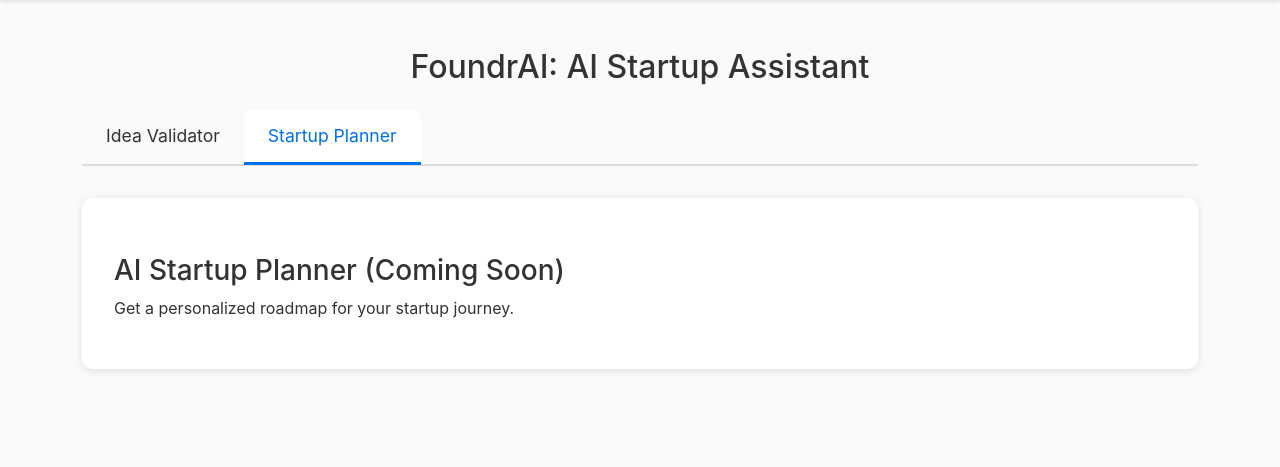
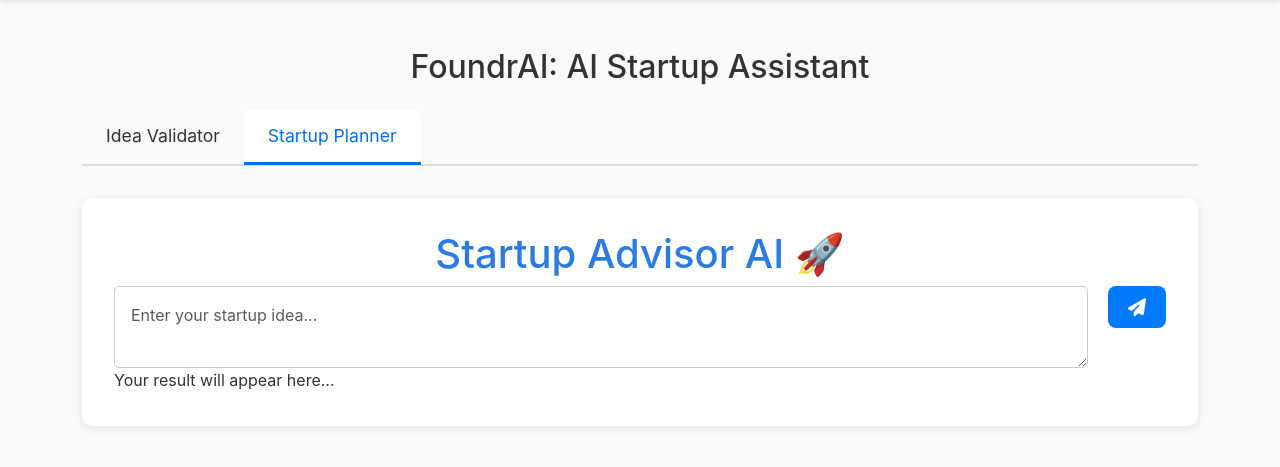
Before and after one commit to FawazKhan1011/Cyber-Cypher-4.0, a Flask app: template templates/promt.html in a window 1280 px wide, after a click on "Startup Planner". Shown: the part 63-530 px from the top of the page. Run offline with Flask 3, Linux system fonts and the light colour scheme; the template is opened without the code that fills it, so the values that code supplies are empty.

Commit message:
added validate idea feature

```diff
--- a/run.py
+++ b/run.py
@@ -1,4 +1,4 @@
-from flask import Flask, request, render_template
+from flask import Flask, request, render_template,jsonify
 import requests, os
 from dotenv import load_dotenv
 
@@ -13,43 +13,94 @@ HEADERS = {"Authorization": f"Bearer {os.getenv('HUGGINGFACE_API_KEY')}"}
 def home():
     return render_template("index.html")
 
-@app.route("/feature", methods=["GET", "POST"])
+@app.route("/promt",methods=["GET"])
 def promt():
-    response_text = ""
+    return render_template("promt.html")
 
-    if request.method == "POST":
-        user_input = request.form["idea"]
+@app.route("/advisor", methods=["POST"])
+def advisor():
+    try:
+        response_text = ""
 
-        # Format input for clear, direct responses
+        if request.method == "POST":
+            data = request.json
+            user_input = data.get('input')
+
+            if not user_input:
+                return jsonify({'error': 'No input provided'}), 400
+
+            # Format input for clear, direct responses
+            formatted_input = (
+                "You are a professional startup advisor who provides clear, practical guidance "
+                "for launching, growing, and managing businesses, with a focus on tech, gaming, "
+                "and AI sectors. Provide responses directly without repeating the user's question. "
+                "Ensure your response is thorough, detailed, and step-by-step when applicable.\n\n"
+                "Question: " + user_input + "\n\nAnswer:"
+            )
+
+            payload = {"inputs": formatted_input}
+
+            # Call Hugging Face API
+            response = requests.post(API_URL, headers=HEADERS, json=payload)
+
+            if response.status_code == 200:
+                result = response.json()
+
+                if isinstance(result, list) and len(result) > 0:
+                    full_response = result[0].get("generated_text", "").strip()
+
+                    # Extract AI response after "Answer:"
+                    if "Answer:" in full_response:
+                        response_text = full_response.split("Answer:", 1)[-1].strip()
+                    else:
+                        response_text = full_response
+
+                    return jsonify({"response": response_text})
+
+            return jsonify({"error": response.text}), response.status_code
+
+    except Exception as e:
+        return jsonify({"error": str(e)}), 500
+
+
+@app.route('/validate', methods=['POST'])
+def validate():
+    try:
+        data = request.json
+        user_input = data.get('input')
+
+        if not user_input:
+            return jsonify({'error': 'No input provided'}), 400
+
+        # Properly formatted prompt to reduce input echo
         formatted_input = (
-            "You are a professional startup advisor who provides clear, practical guidance "
-            "for launching, growing, and managing businesses, with a focus on tech, gaming, "
-            "and AI sectors. Provide responses directly without repeating the user's question. "
-            "Ensure your response is thorough, detailed, and step-by-step when applicable.\n\n"
-            "Question: " + user_input + "\n\nAnswer:"
+            "You are an expert in startup evaluations. Analyze the following startup idea by "
+            "assessing its market potential, strengths, weaknesses, and growth opportunities. "
+            "Provide only the analysis in paragraph form without repeating the input idea.\n\n"
+            "Startup Idea: " + user_input + "\n\nAnalysis:"
         )
 
-        payload = {"inputs": formatted_input}
-
-        # Call Hugging Face API
-        response = requests.post(API_URL, headers=HEADERS, json=payload)
+        response = requests.post(API_URL, headers=HEADERS, json={"inputs": formatted_input})
 
         if response.status_code == 200:
             result = response.json()
 
             if isinstance(result, list) and len(result) > 0:
-                full_response = result[0].get("generated_text", "").strip()
+                full_response = result[0].get('generated_text', '').strip()
 
-                # Extract AI response after "Answer:"
-                if "Answer:" in full_response:
-                    response_text = full_response.split("Answer:", 1)[-1].strip()
+                # Extract AI response after "Analysis:" to prevent input echo
+                if "Analysis:" in full_response:
+                    ai_response = full_response.split("Analysis:", 1)[-1].strip()
                 else:
-                    response_text = full_response
+                    ai_response = full_response
 
-        else:
-            response_text = f"⚠️ Error: {response.status_code} - {response.text}"
+                return jsonify({"response": ai_response})
 
-    return render_template("promt.html", response=response_text)
+        return jsonify({"error": response.text}), response.status_code
+
+    except Exception as e:
+        return jsonify({"error": str(e)}), 500
+
 
 if __name__ == "__main__":
     app.run(debug=True)
--- a/static/promt.css
+++ b/static/promt.css
@@ -251,17 +251,24 @@ body {
   }
 
   .btn-primary {
-    max-width: fit-content;
-    max-height: fit-content;
-    background-color: #0070f3;
-    border-color: #0070f3;
-    color:white;
-    font-size: 1rem;
-    padding: 0.75rem 1.5rem;
-    border-radius: 5px;
-    height:fit-content;
-    transition: background-color 0.3s ease, border-color 0.3s ease;
+    background-color: #007bff;
+    color: white;
+    border: none;
+    padding: 12px 20px;
+    font-size: 16px;
+    font-weight: bold;
+    border-radius: 8px;
+    display: flex;
+    align-items: center;
+    gap: 8px;
+    cursor: pointer;
+    transition: background-color 0.3s;
+    width: fit-content;
+    height: fit-content;
   }
+  .btn-primary i {
+    font-size: 18px;
+}
 
   .btn-primary:hover {
     background-color: #0051cc;
--- a/templates/promt.html
+++ b/templates/promt.html
@@ -5,6 +5,8 @@
     <meta name="viewport" content="width=device-width, initial-scale=1.0">
     <title>FoundrAI - AI Startup Assistant</title>
     <link rel="stylesheet" href="https://cdn.jsdelivr.net/npm/bootstrap@5.3.0/dist/css/bootstrap.min.css">
+    <link rel="stylesheet" href="https://cdnjs.cloudflare.com/ajax/libs/font-awesome/6.4.2/css/all.min.css">
+
     <link rel="stylesheet" href="{{ url_for('static', filename='promt.css') }}">
 </head>
 <body>
@@ -37,28 +39,98 @@
 
     <!-- Idea Validator Section -->
     <div id="idea-validator" class="feature-section">
-        <div class="chat-container">
-            <h1 style="text-align: center; color: #2c7be5;">Startup Advisor AI 🚀</h1>
-            {% if response %}
-            <div class="response">
-                <h3>AI Response:</h3>
-                <p>{{ response }}</p>
-            </div>
-            {% endif %}
-        </div>
-        <form class="input-area" action="/feature" method="post">
-            <textarea class="form-control" name="idea" placeholder="Enter your startup idea..." required>{{ request.form['idea'] if request.form['idea'] else '' }}</textarea>
-            <button type="submit" class="btn-primary" >Send</button>
-        </form></div>
+        <h2>Startup Idea Validator 💡</h2>
+        <form>
+        <textarea class="form-control" id="ideaInput" placeholder="Enter your startup idea..."></textarea>
+        <button class="btn-primary" onclick="validateIdea()"><i class="fas fa-paper-plane"></i></button>
+        </form>
+        <div class="loader" id="loader"></div>
+        <div class="output" id="output">Your result will appear here...</div>
+
+    </div>
 
     <!-- Startup Planner Section (Placeholder) -->
     <div id="startup-planner" class="feature-section" style="display: none;">
-        <h3 class="mt-4">AI Startup Planner (Coming Soon)</h3>
-        <p>Get a personalized roadmap for your startup journey.</p>
+        <div class="chat-container">
+            <h1 style="text-align: center; color: #2c7be5;">Startup Advisor AI 🚀</h1>
+        <form>
+        <textarea class="form-control" id="ideaInput_advise" placeholder="Enter your startup idea..."></textarea>
+        <button class="btn-primary" onclick="Advise()"><i class="fas fa-paper-plane"></i></button>
+        </form>
+        <div class="loader" id="loader_advise"></div>
+        <div class="output" id="output_advise">Your result will appear here...</div>
     </div>
 
 </div>
+</div>
+<script>
+    async function validateIdea() {
+        const input = document.getElementById('ideaInput').value;
+        const loader = document.getElementById('loader');
+        const output = document.getElementById('output');
 
+        if (!input.trim()) {
+            alert('Please enter a startup idea!');
+            return;
+        }
+
+        loader.style.display = 'block';
+        output.innerText = 'Processing...';
+
+        try {
+            const response = await fetch('/validate', {
+                method: 'POST',
+                headers: { 'Content-Type': 'application/json' },
+                body: JSON.stringify({ input })
+            });
+
+            const result = await response.json();
+
+            if (response.ok) {
+                output.innerText = result.response;
+            } else {
+                output.innerText = `Error: ${result.error}`;
+            }
+        } catch (error) {
+            output.innerText = `Failed to connect: ${error}`;
+        } finally {
+            loader.style.display = 'none';
+        }
+    }
+    async function Advise() {
+        const input = document.getElementById('ideaInput_advise').value;
+        const loader = document.getElementById('loader_advise');
+        const output = document.getElementById('output_advise');
+
+        if (!input.trim()) {
+            alert('Please enter a startup idea!');
+            return;
+        }
+
+        loader.style.display = 'block';
+        output.innerText = 'Processing...';
+
+        try {
+            const response = await fetch('/advisor', {
+                method: 'POST',
+                headers: { 'Content-Type': 'application/json' },
+                body: JSON.stringify({ input })
+            });
+
+            const result = await response.json();
+
+            if (response.ok) {
+                output.innerText = result.response;
+            } else {
+                output.innerText = `Error: ${result.error}`;
+            }
+        } catch (error) {
+            output.innerText = `Failed to connect: ${error}`;
+        } finally {
+            loader.style.display = 'none';
+        }
+    }
+</script>
 <script src="{{ url_for('static', filename='script.js') }}"></script>
 </body>
 </html>
```
